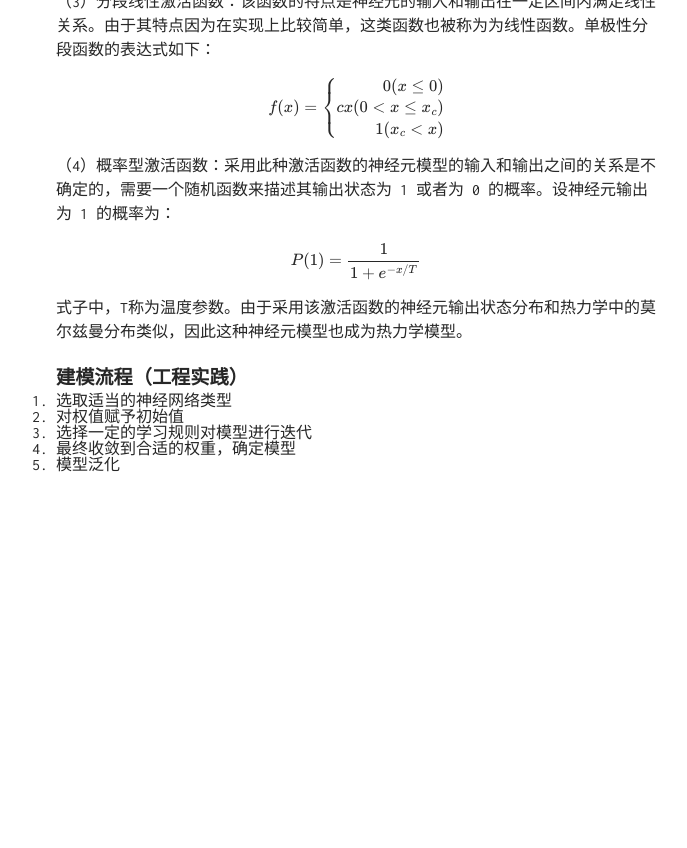
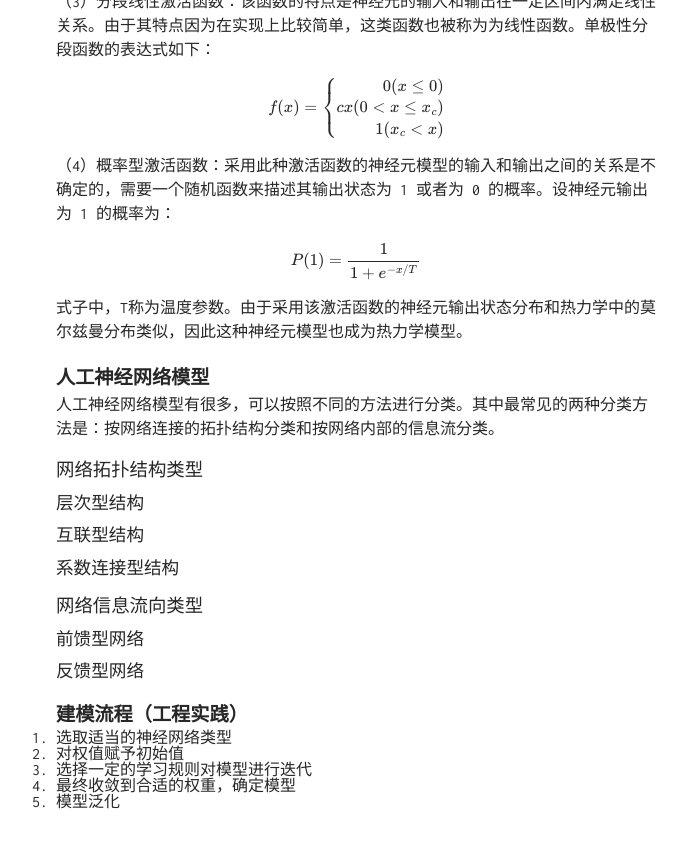
Before and after one commit to TobiahShaw/TobiahShaw.github.io, a Jekyll site: the page built from _posts/2019-09-09-Artificial-Neural-Network-Modeling.md, in a window 1280 px wide and 900 px high, scrolled down 2445 px. Shown: the top 848 px of the window, without its empty margins (284-971 px from the left). Built offline with Jekyll 4.4.1, drawn with Linux system fonts in a browser that asks for light colours; our own code applies the rules of GitHub Pages for plain Markdown files; formulas are drawn with MathJax 3; before the commit the page ends 3008 px from its top, so only the background shows below that.

Commit message:
category of ann

```diff
--- a/_posts/2019-09-09-Artificial-Neural-Network-Modeling.md
+++ b/_posts/2019-09-09-Artificial-Neural-Network-Modeling.md
@@ -111,6 +111,24 @@ $$ P(1) = \frac{1}{1 + e^{-x/T}} $$
 
 式子中，T称为温度参数。由于采用该激活函数的神经元输出状态分布和热力学中的莫尔兹曼分布类似，因此这种神经元模型也成为热力学模型。
 
+## 人工神经网络模型
+
+人工神经网络模型有很多，可以按照不同的方法进行分类。其中最常见的两种分类方法是：按网络连接的拓扑结构分类和按网络内部的信息流分类。
+
+### 网络拓扑结构类型
+
+#### 层次型结构
+
+#### 互联型结构
+
+#### 系数连接型结构
+
+### 网络信息流向类型
+
+#### 前馈型网络
+
+#### 反馈型网络
+
 ## 建模流程（工程实践）
 
 1. 选取适当的神经网络类型
```
